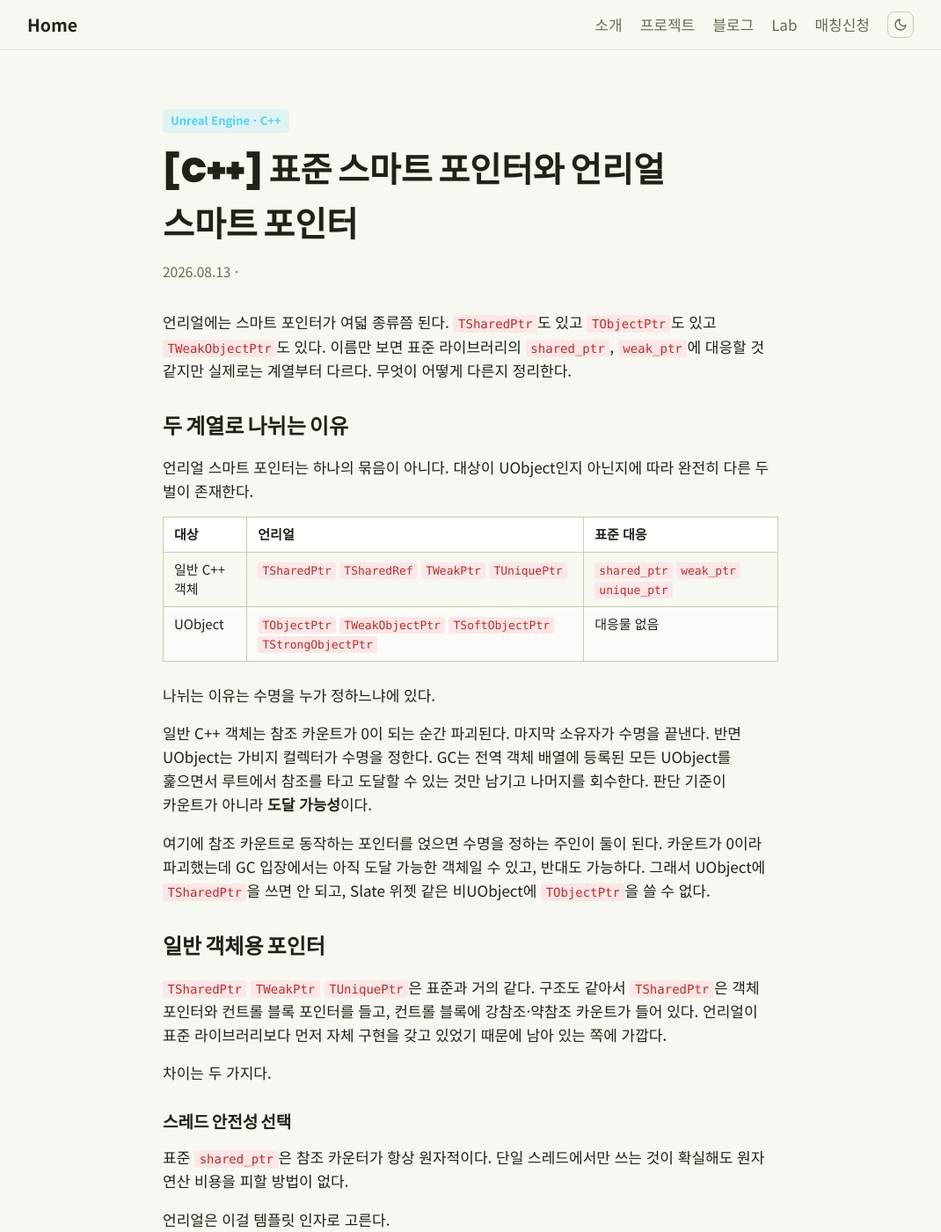
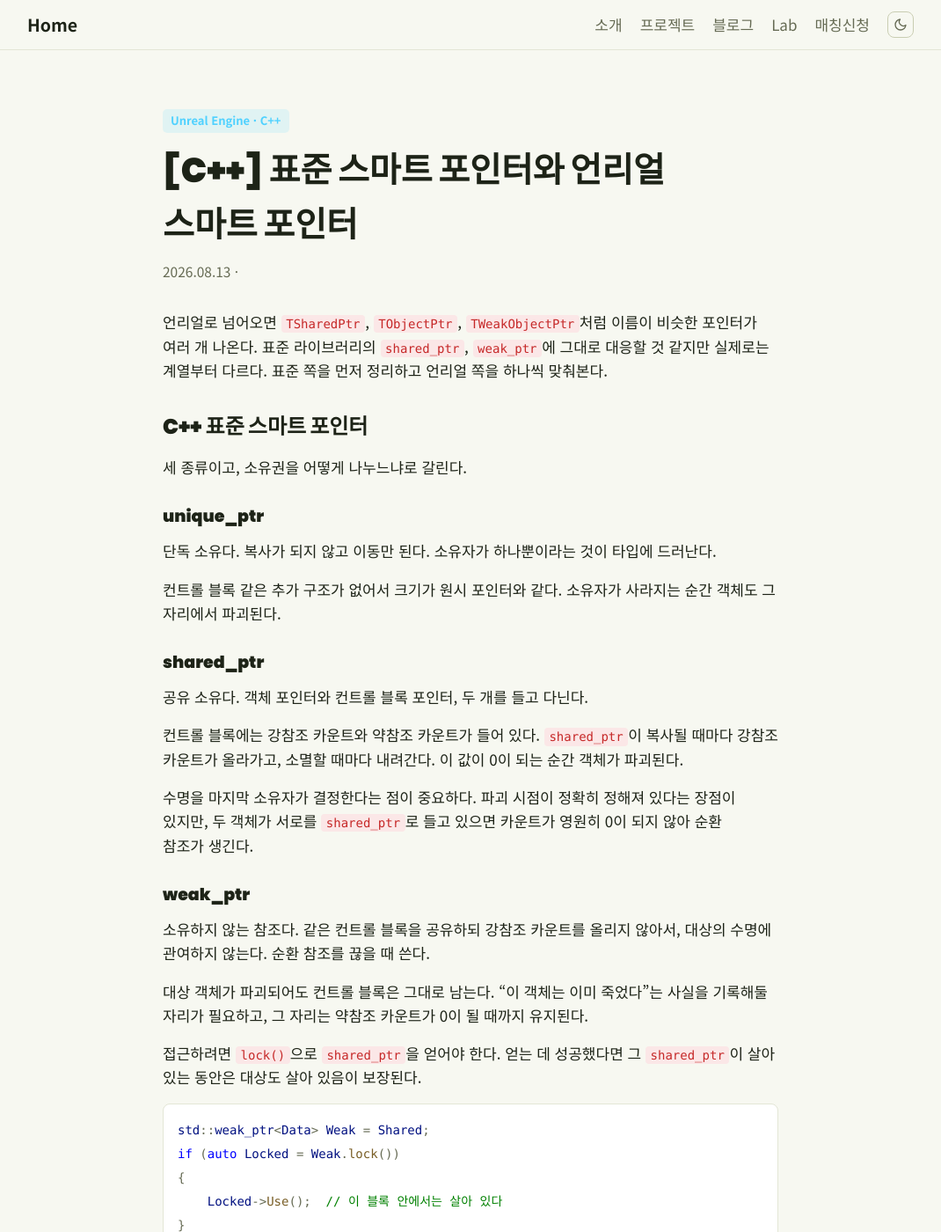
Before and after one commit to skamo3/skamo3.github.io, a Jekyll site: the page built from _posts/2026-08-13-cpp-unreal-smart-pointers.md, in a window 1280 px wide and 1400 px high. Shown: the whole window at 88% size, without its empty margins (105-1175 px from the left). Built offline with Jekyll 4.4.1, drawn with Linux system fonts in a browser that asks for light colours; some of the changed text lies outside the part shown.

Commit message:
글 수정: 표준 -> 언리얼 순서로 구성 변경
C++ 표준 스마트 포인터를 먼저 설명하고 언리얼 쪽을 맞춰보는 흐름으로
바꿨다. 별도로 있던 두 계열 구분 절은 언리얼 파트 서두로 합쳤고,
원자적 연산 서술은 뺐다.

Co-Authored-By: Claude Opus 5 <noreply@anthropic.com>

````diff
--- a/_posts/2026-08-13-cpp-unreal-smart-pointers.md
+++ b/_posts/2026-08-13-cpp-unreal-smart-pointers.md
@@ -5,9 +5,43 @@ category: unreal
 mermaid: true
 ---
 
-언리얼에는 스마트 포인터가 여덟 종류쯤 된다. `TSharedPtr`도 있고 `TObjectPtr`도 있고 `TWeakObjectPtr`도 있다. 이름만 보면 표준 라이브러리의 `shared_ptr`, `weak_ptr`에 대응할 것 같지만 실제로는 계열부터 다르다. 무엇이 어떻게 다른지 정리한다.
+언리얼로 넘어오면 `TSharedPtr`, `TObjectPtr`, `TWeakObjectPtr`처럼 이름이 비슷한 포인터가 여러 개 나온다. 표준 라이브러리의 `shared_ptr`, `weak_ptr`에 그대로 대응할 것 같지만 실제로는 계열부터 다르다. 표준 쪽을 먼저 정리하고 언리얼 쪽을 하나씩 맞춰본다.
 
-## 두 계열로 나뉘는 이유
+## C++ 표준 스마트 포인터
+
+세 종류이고, 소유권을 어떻게 나누느냐로 갈린다.
+
+### unique_ptr
+
+단독 소유다. 복사가 되지 않고 이동만 된다. 소유자가 하나뿐이라는 것이 타입에 드러난다.
+
+컨트롤 블록 같은 추가 구조가 없어서 크기가 원시 포인터와 같다. 소유자가 사라지는 순간 객체도 그 자리에서 파괴된다.
+
+### shared_ptr
+
+공유 소유다. 객체 포인터와 컨트롤 블록 포인터, 두 개를 들고 다닌다.
+
+컨트롤 블록에는 강참조 카운트와 약참조 카운트가 들어 있다. `shared_ptr`이 복사될 때마다 강참조 카운트가 올라가고, 소멸할 때마다 내려간다. 이 값이 0이 되는 순간 객체가 파괴된다.
+
+수명을 마지막 소유자가 결정한다는 점이 중요하다. 파괴 시점이 정확히 정해져 있다는 장점이 있지만, 두 객체가 서로를 `shared_ptr`로 들고 있으면 카운트가 영원히 0이 되지 않아 순환 참조가 생긴다.
+
+### weak_ptr
+
+소유하지 않는 참조다. 같은 컨트롤 블록을 공유하되 강참조 카운트를 올리지 않아서, 대상의 수명에 관여하지 않는다. 순환 참조를 끊을 때 쓴다.
+
+대상 객체가 파괴되어도 컨트롤 블록은 그대로 남는다. "이 객체는 이미 죽었다"는 사실을 기록해둘 자리가 필요하고, 그 자리는 약참조 카운트가 0이 될 때까지 유지된다.
+
+접근하려면 `lock()`으로 `shared_ptr`을 얻어야 한다. 얻는 데 성공했다면 그 `shared_ptr`이 살아 있는 동안은 대상도 살아 있음이 보장된다.
+
+```cpp
+std::weak_ptr<Data> Weak = Shared;
+if (auto Locked = Weak.lock())
+{
+    Locked->Use();  // 이 블록 안에서는 살아 있다
+}
+```
+
+## 언리얼 스마트 포인터
 
 언리얼 스마트 포인터는 하나의 묶음이 아니다. 대상이 UObject인지 아닌지에 따라 완전히 다른 두 벌이 존재한다.
 
@@ -16,33 +50,31 @@ mermaid: true
 | 일반 C++ 객체 | `TSharedPtr` `TSharedRef` `TWeakPtr` `TUniquePtr` | `shared_ptr` `weak_ptr` `unique_ptr` |
 | UObject | `TObjectPtr` `TWeakObjectPtr` `TSoftObjectPtr` `TStrongObjectPtr` | 대응물 없음 |
 
-나뉘는 이유는 수명을 누가 정하느냐에 있다.
+갈리는 지점은 수명을 누가 정하느냐다. 일반 C++ 객체는 참조 카운트가 0이 되는 순간 파괴되지만, UObject는 가비지 컬렉터가 수명을 정한다. GC는 전역 객체 배열에 등록된 모든 UObject를 훑으면서 루트에서 참조를 타고 도달할 수 있는 것만 남기고 나머지를 회수한다. 판단 기준이 카운트가 아니라 **도달 가능성**이다.
 
-일반 C++ 객체는 참조 카운트가 0이 되는 순간 파괴된다. 마지막 소유자가 수명을 끝낸다. 반면 UObject는 가비지 컬렉터가 수명을 정한다. GC는 전역 객체 배열에 등록된 모든 UObject를 훑으면서 루트에서 참조를 타고 도달할 수 있는 것만 남기고 나머지를 회수한다. 판단 기준이 카운트가 아니라 **도달 가능성**이다.
+여기에 참조 카운트로 동작하는 포인터를 얹으면 수명을 정하는 주인이 둘이 된다. 그래서 UObject에 `TSharedPtr`을 쓰면 안 되고, Slate 위젯 같은 비UObject에 `TObjectPtr`을 쓸 수 없다.
 
-여기에 참조 카운트로 동작하는 포인터를 얹으면 수명을 정하는 주인이 둘이 된다. 카운트가 0이라 파괴했는데 GC 입장에서는 아직 도달 가능한 객체일 수 있고, 반대도 가능하다. 그래서 UObject에 `TSharedPtr`을 쓰면 안 되고, Slate 위젯 같은 비UObject에 `TObjectPtr`을 쓸 수 없다.
-
-## 일반 객체용 포인터
+### 일반 C++ 객체용
 
 `TSharedPtr` `TWeakPtr` `TUniquePtr`은 표준과 거의 같다. 구조도 같아서 `TSharedPtr`은 객체 포인터와 컨트롤 블록 포인터를 들고, 컨트롤 블록에 강참조·약참조 카운트가 들어 있다. 언리얼이 표준 라이브러리보다 먼저 자체 구현을 갖고 있었기 때문에 남아 있는 쪽에 가깝다.
 
-차이는 두 가지다.
+다른 점은 두 가지다.
 
 ### 스레드 안전성 선택
 
-표준 `shared_ptr`은 참조 카운터가 항상 원자적이다. 단일 스레드에서만 쓰는 것이 확실해도 원자 연산 비용을 피할 방법이 없다.
+표준 `shared_ptr`은 여러 스레드가 동시에 참조 카운트를 올리고 내려도 값이 어긋나지 않도록 보호한다. 그 보호에는 비용이 따르는데, 단일 스레드에서만 쓰는 것이 확실해도 끌 방법이 없다.
 
 언리얼은 이걸 템플릿 인자로 고른다.
 
 ```cpp
-// 기본값은 ESPMode::ThreadSafe
+// 기본값
 TSharedPtr<FMyData> A = MakeShared<FMyData>();
 
-// 단일 스레드 전용, 카운터가 일반 int32
+// 단일 스레드 전용, 보호 비용이 빠진다
 TSharedPtr<FMyData, ESPMode::NotThreadSafe> B;
 ```
 
-`ESPMode::ThreadSafe`면 카운터 타입이 `std::atomic<int32>`, `NotThreadSafe`면 그냥 `int32`가 된다. 컴파일 타임에 결정되므로 런타임 분기도 없다.
+컴파일 타임에 결정되므로 런타임 분기는 생기지 않는다.
 
 ### TSharedRef
 
@@ -78,9 +110,7 @@ TObjectPtr<AWeapon> EquippedWeapon;
 
 `weak_ptr`과 이름도 목적도 같다. 대상을 살려두지 않고, 쓰기 전에 유효성을 확인해야 한다. 그런데 구현은 전혀 다르다.
 
-`weak_ptr`은 컨트롤 블록을 가리키는 포인터를 들고 있다. 대상 객체가 파괴되어도 컨트롤 블록 자체는 남아 있어야 한다. 약참조 카운트가 0이 될 때까지 "이 객체는 죽었다"는 사실을 기록해둘 자리가 필요하기 때문이다.
-
-`TWeakObjectPtr`은 포인터를 아예 들고 있지 않다. **전역 객체 배열의 인덱스와 세대 번호**, 정수 두 개가 전부다.
+`weak_ptr`은 컨트롤 블록을 가리키는 포인터를 들고 있다. `TWeakObjectPtr`은 포인터를 아예 들고 있지 않다. **전역 객체 배열의 인덱스와 세대 번호**, 정수 두 개가 전부다.
 
 <pre class="mermaid">
 flowchart TD
@@ -102,17 +132,7 @@ flowchart TD
 - 크기가 정수 두 개, 8바이트다. 64비트에서 `weak_ptr`은 포인터 두 개라 16바이트다
 - 대상이 죽은 뒤 남는 메모리가 없다. `weak_ptr`은 약참조가 살아 있는 동안 컨트롤 블록이 계속 남는다
 
-사용법도 다르다. `weak_ptr`은 `lock()`으로 `shared_ptr`을 얻어야 접근할 수 있고, 얻은 동안은 대상이 살아 있음이 보장된다.
-
-```cpp
-std::weak_ptr<Data> Weak = Shared;
-if (auto Locked = Weak.lock())
-{
-    Locked->Use();  // 이 블록 안에서는 살아 있다
-}
-```
-
-`TWeakObjectPtr`에는 이런 승격이 없다. 유효한지 확인하고 바로 원시 포인터를 꺼내 쓴다.
+사용법도 다르다. `weak_ptr`은 `lock()`으로 승격해야 접근할 수 있지만, `TWeakObjectPtr`에는 이런 승격이 없다. 유효한지 확인하고 바로 원시 포인터를 꺼내 쓴다.
 
 ```cpp
 TWeakObjectPtr<AActor> Weak = SomeActor;
````
